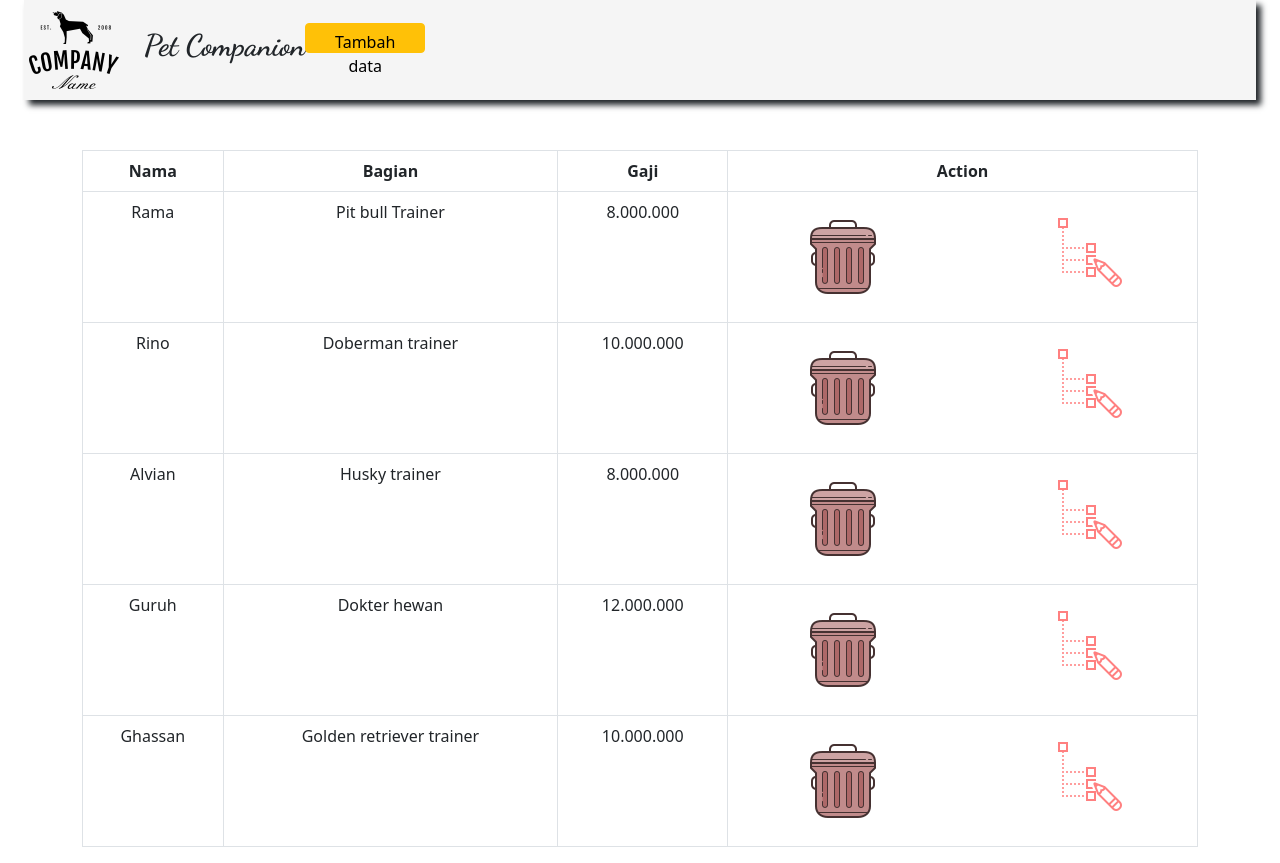
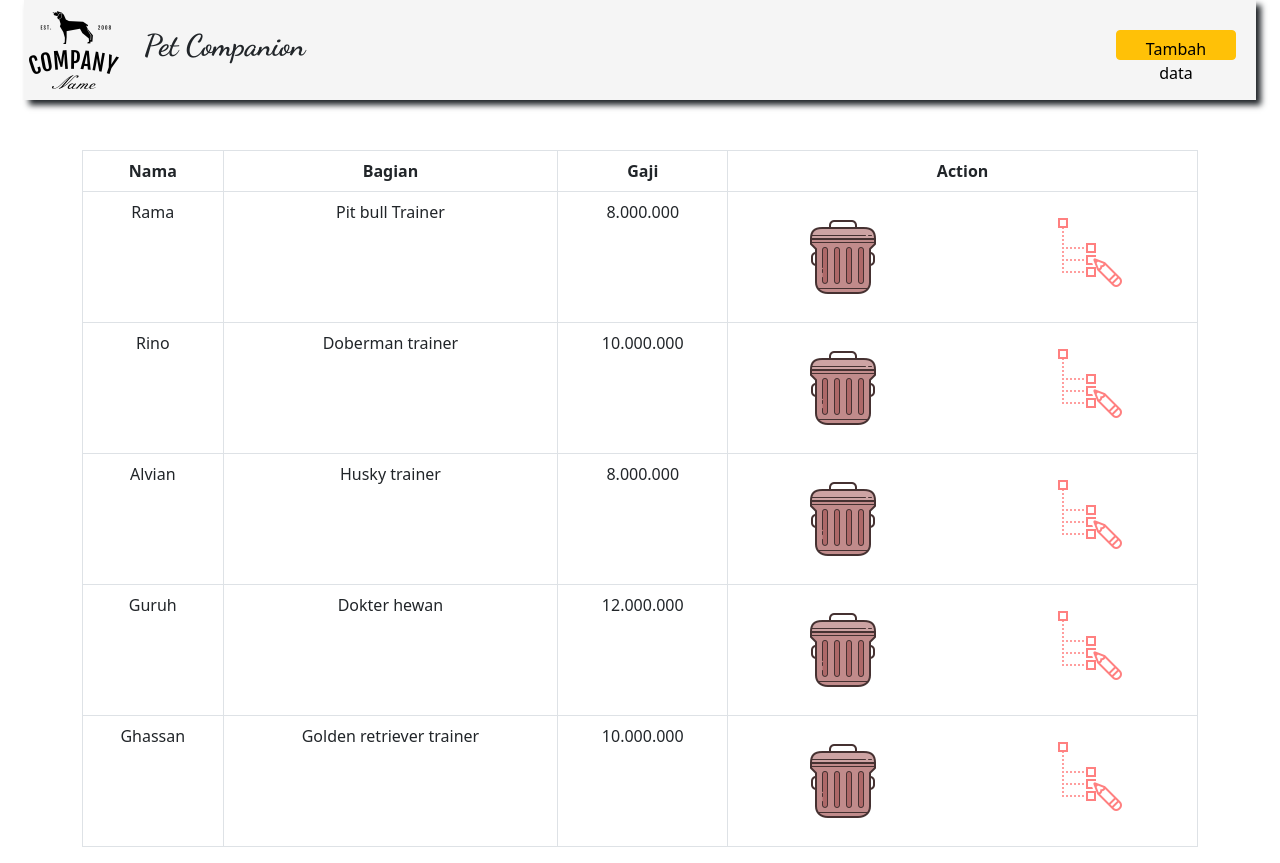
Before and after one commit to Danielpgm/webpage-for-fect-data, a plain HTML site: page index.html in a window 1280 px wide. Drawn offline with nearby package versions, Linux system fonts and the light colour scheme.

Commit message:
update tombol

```diff
--- a/css/index.css
+++ b/css/index.css
@@ -15,7 +15,9 @@
 .tombol-nav{
     width: 120px;
     height: 30px;
-    margin-top: 23px;
+    position: absolute;
+    top: 30px;
+    right: 20px;
 }
 .logo{
     width: 100px;
```
Also changed, not shown: index.html (+1 -1 lines).
